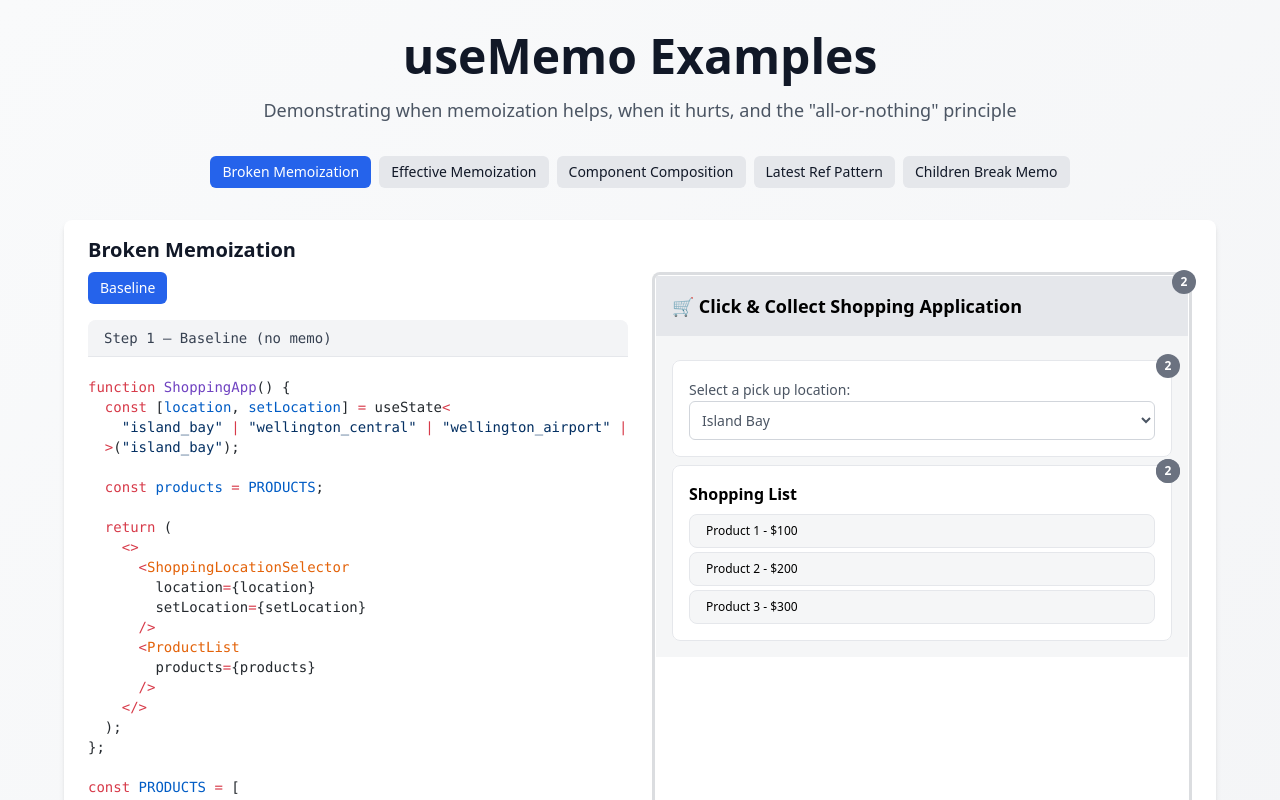
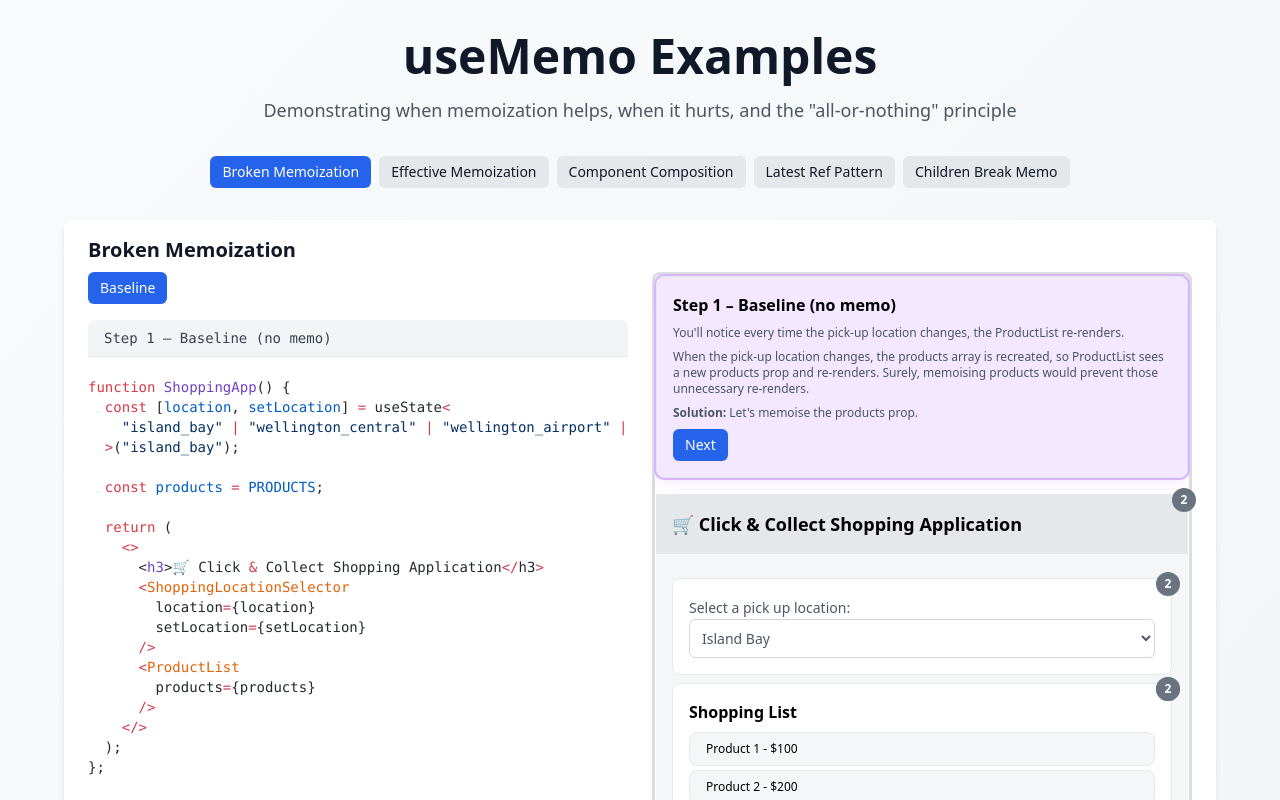
Before and after one commit to slackermorris/use-memo, a React (Vite) app: page / in a window 1280 px wide. Shown: the top 800 px of the page. Built offline with nearby package versions, Linux system fonts and the light colour scheme.

Commit message:
feature: explainer for the currently selected step

```diff
--- a/src/components/examples/BrokenMemoExample.tsx
+++ b/src/components/examples/BrokenMemoExample.tsx
@@ -305,6 +305,7 @@ function ShoppingApp() {
 
   return (
     <>
+      <h3>🛒 Click & Collect Shopping Application</h3>
       <ShoppingLocationSelector
         location={location}
         setLocation={setLocation}
@@ -447,7 +448,7 @@ export function BrokenMemoExample() {
 
   const products = PRODUCTS;
 
-  const renderRight = () => {
+  const renderProductList = () => {
     switch (step) {
       case "baseline":
         return <Demo_Baseline products={products} />;
@@ -485,6 +486,7 @@ export function BrokenMemoExample() {
         </div>
 
         <div className="space-y-4 rounded-lg p-1 ring ring-gray-600/20 ring-inset">
+          <StepExplanation step={step} setStep={setStep} />
           <RenderTracker name={`ShoppingApp`}>
             <div className="space-y-2 w-full bg-gray-100/80 ">
               <div className="flex items-center justify-between w-full p-4 bg-gray-200">
@@ -499,7 +501,7 @@ export function BrokenMemoExample() {
                   setLocation={setLocation}
                 />
 
-                {renderRight()}
+                {renderProductList()}
               </div>
             </div>
           </RenderTracker>
@@ -507,6 +509,39 @@ export function BrokenMemoExample() {
       </div>
     </div>
   );
+}
+
+function StepExplanation({
+  step,
+  setStep,
+}: {
+  step: string;
+  setStep: (step: string) => void;
+}) {
+  switch (step) {
+    case "baseline":
+      return (
+        <div className="space-y-2 p-4 border rounded-lg bg-purple-100 shadow-lg shadow-purple-300/20 ring-2 ring-purple-300">
+          <h3 className="font-semibold">Step 1 – Baseline (no memo)</h3>
+          <p className="text-xs text-gray-600">
+            You'll notice every time the pick-up location changes, the
+            ProductList re-renders.
+          </p>
+          <p className="text-xs text-gray-600">
+            When the pick-up location changes, the products array is recreated,
+            so ProductList sees a new products prop and re-renders. Surely,
+            memoising products would prevent those unnecessary re-renders.
+          </p>
+          <p className="text-xs text-gray-600">
+            <strong>Solution:</strong> Let's memoise the products prop.
+          </p>
+          <Button size="sm" onClick={() => setStep("useCallbackOnly")}>
+            Next
+          </Button>
+        </div>
+      );
+  }
+  return <div></div>;
 }
 
 function ShoppingLocationSelector({
```
